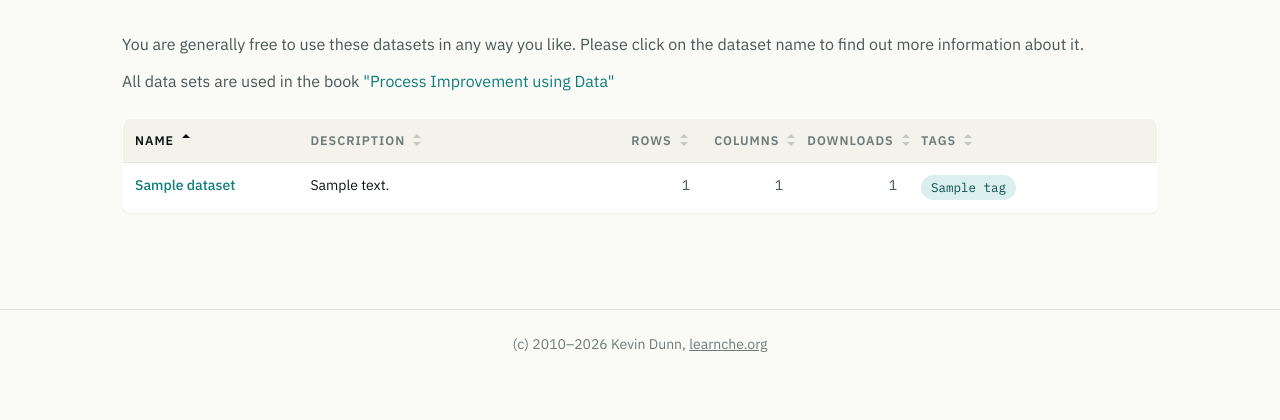
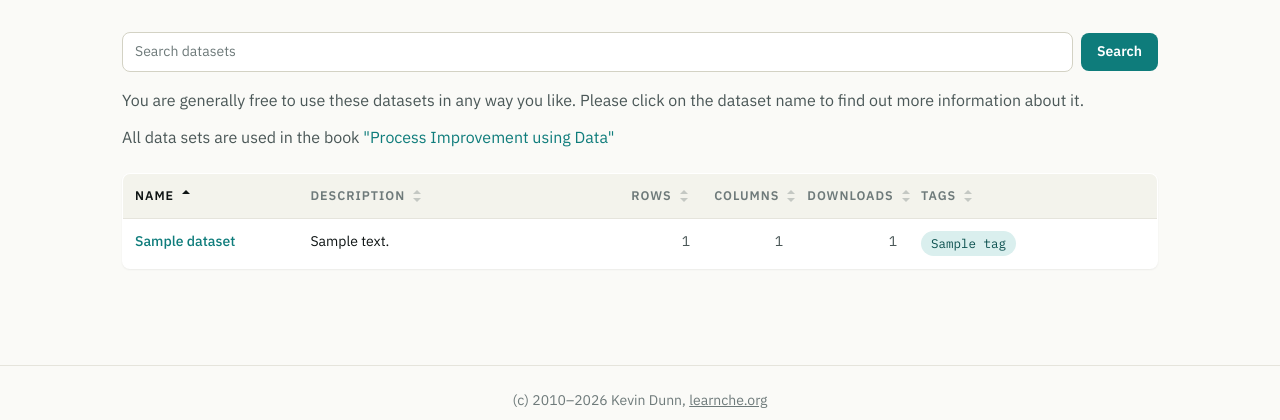
Before and after one commit to kgdunn/Django-dataset-download-app, a Django app: page / in a window 1280 px wide. Shown: the part 70-490 px from the top of the page. Run offline with Django 3.2, Linux system fonts and the light colour scheme; tables that the repository leaves empty hold one stand-in row (values such as "Sample post"); some libraries are stand-ins or nearby versions.

Commit message:
Add homepage free-text search bar (issue #94)
The homepage view (`/`) now honours an optional `?q=<terms>` query
string and filters the dataset table by substring across `name`,
`description`, `data_source`, `author_name`, and tag `name` /
`description`. Whitespace splits the query into tokens that must all
match. Empty / missing `q` returns the full table — pre-existing URLs
and behaviour are unchanged. `icontains` is used so SQLite dev,
Postgres CI, and Postgres prod stay in lock-step.

```diff
--- a/datasetapp/templates/datasetapp/all_datasets.html
+++ b/datasetapp/templates/datasetapp/all_datasets.html
@@ -12,12 +12,29 @@ Datasets{% endif %}{% endblock %}
     <p>{{current_tag_description}}</p>
 </div>
 {% else %}
+<form class="dataset-search" method="get" role="search" action="{% url 'datasetapp:dataset-home-page' %}">
+    <label for="dataset-search-input" class="visually-hidden">Search datasets</label>
+    <input type="search" id="dataset-search-input" name="q" value="{{ query|default:'' }}"
+           maxlength="100" placeholder="Search datasets" autocomplete="off">
+    <button type="submit" class="dataset-search__submit">Search</button>
+    {% if query %}
+    <a class="dataset-search__clear" href="{% url 'datasetapp:dataset-home-page' %}">Clear</a>
+    {% endif %}
+</form>
+{% if query %}
+<p class="dataset-search__summary">{{ result_count }} result{{ result_count|pluralize }} for &ldquo;{{ query }}&rdquo;.</p>
+{% if result_count == 0 %}
+<p class="dataset-search__empty">No datasets matched your search.
+    <a href="{% url 'datasetapp:dataset-home-page' %}">Show all datasets</a>.</p>
+{% endif %}
+{% else %}
 <div id="special_message">
     <p>You are generally free to use these datasets in any way you like. Please
     click on the dataset name to find out more information about it.
     <p>All data sets are used in the book
     <a href="http://learnche.org/pid">"Process Improvement using Data"</a>
 </div>
+{% endif %}
 {% endif %}
 
 <div class="dataset-results">
--- a/datasetapp/templates/datasetapp/base.html
+++ b/datasetapp/templates/datasetapp/base.html
@@ -387,6 +387,60 @@ p  { margin: 0 0 var(--sp-3) 0; }
     .dataset-table tbody td.dataset-downloads { display: none; }
 }
 
+/* Homepage search bar */
+.visually-hidden {
+    position: absolute !important;
+    width: 1px; height: 1px;
+    padding: 0; margin: -1px; overflow: hidden;
+    clip: rect(0, 0, 0, 0); white-space: nowrap; border: 0;
+}
+.dataset-search {
+    display: flex; flex-wrap: wrap; align-items: center; gap: var(--sp-2);
+    margin: 0 0 var(--sp-4) 0;
+}
+.dataset-search input[type="search"] {
+    flex: 1 1 240px; min-width: 0;
+    padding: var(--sp-2) var(--sp-3);
+    background: var(--color-surface);
+    color: var(--color-text);
+    border: 1px solid var(--color-border-strong);
+    border-radius: var(--radius);
+    font: inherit; font-size: var(--fs-sm);
+    transition: border-color var(--transition), box-shadow var(--transition);
+}
+.dataset-search input[type="search"]::placeholder { color: var(--color-text-subtle); }
+.dataset-search input[type="search"]:focus {
+    outline: none;
+    border-color: var(--color-accent);
+    box-shadow: 0 0 0 2px var(--color-accent-soft);
+}
+.dataset-search__submit {
+    padding: var(--sp-2) var(--sp-4);
+    background: var(--color-accent); color: var(--color-accent-fg);
+    border-radius: var(--radius);
+    font-weight: 600; font-size: var(--fs-sm);
+    transition: background var(--transition);
+}
+.dataset-search__submit:hover { background: var(--color-accent-hover); }
+.dataset-search__clear {
+    font-family: var(--font-mono); font-size: var(--fs-xs);
+    color: var(--color-text-subtle);
+}
+.dataset-search__summary {
+    margin: 0 0 var(--sp-4) 0;
+    color: var(--color-text-muted);
+    font-size: var(--fs-sm);
+}
+.dataset-search__empty {
+    margin: 0 0 var(--sp-5) 0;
+    padding: var(--sp-4);
+    background: var(--color-surface);
+    border: 1px solid var(--color-border);
+    border-left: 3px solid var(--color-accent);
+    border-radius: var(--radius);
+    color: var(--color-text-muted);
+}
+
 /* Tag-filter intro card */
 .tag-summary {
     margin: 0 0 var(--sp-5) 0;
--- a/datasetapp/views.py
+++ b/datasetapp/views.py
@@ -18,7 +18,7 @@ import re
 
 # Django imports
 from django.core.cache import cache
-from django.db.models import Count
+from django.db.models import Count, Q
 from django.db.models.functions import TruncDate
 from django.http import FileResponse, HttpResponse, HttpResponseRedirect
 from django.template.response import TemplateResponse
@@ -37,6 +37,32 @@ log_file = logging.getLogger("datasetapp")
 # ValueError on a missing/extra dot, which surfaced as a 500 and noise in the
 # logs.
 _DOWNLOAD_FILENAME_RE = re.compile(r"^[a-z0-9-]+\.[a-z]{3}$")
+
+# Homepage free-text search (issue #94). ``icontains`` keeps SQLite dev and
+# Postgres prod in lock-step; the catalogue is small enough that a six-field
+# OR-of-LIKEs is cheaper than the migration + dev/CI divergence Postgres FTS
+# would impose.
+_SEARCH_FIELDS = (
+    "name",
+    "description",
+    "data_source",
+    "author_name",
+    "tags__name",
+    "tags__description",
+)
+_SEARCH_MAX_LEN = 100
+_SEARCH_MAX_TOKENS = 8
+
+
+def _search_filter(query):
+    """Build a ``Q`` that ANDs whitespace tokens, ORed across each text field."""
+    q = Q()
+    for token in query.split()[:_SEARCH_MAX_TOKENS]:
+        per_token = Q()
+        for field in _SEARCH_FIELDS:
+            per_token |= Q(**{f"{field}__icontains": token})
+        q &= per_token
+    return q
 
 
 @never_cache
@@ -81,10 +107,24 @@ def display_by_tag(request, tag):
 
 def display_all(request):
     """
-    Displays all datasets in a table form, with brief summaries.
+    Displays all datasets in a table form, with brief summaries. An optional
+    ``?q=<terms>`` query string filters the list by substring across the
+    dataset name, description, data source, author name, and tag name /
+    description; whitespace splits the query into tokens that must all match.
     """
-    dataset_list = _annotate_with_downloads(Dataset.objects.order_by("slug"))[:]
-    context = {"dataset_list": dataset_list}
+    raw = (request.GET.get("q") or "").strip()[:_SEARCH_MAX_LEN]
+    qs = Dataset.objects.order_by("slug")
+    if raw:
+        # ``.distinct()`` collapses duplicate rows produced by the M2M tag
+        # join; it must be applied before ``_annotate_with_downloads`` so
+        # the ``Count(distinct=True)`` aggregate sees a deduped row set.
+        qs = qs.filter(_search_filter(raw)).distinct()
+    dataset_list = _annotate_with_downloads(qs)[:]
+    context = {
+        "dataset_list": dataset_list,
+        "query": raw,
+        "result_count": len(dataset_list) if raw else None,
+    }
     return TemplateResponse(request, "datasetapp/all_datasets.html", context)
 
 
--- a/pyproject.toml
+++ b/pyproject.toml
@@ -1,6 +1,6 @@
 [project]
 name = "openmv"
-version = "1.7.1"
+version = "1.8.0"
 description = "The Django site behind https://openmv.net — a public catalogue of small, real-world datasets."
 requires-python = ">=3.11"
 dependencies = [
```
Also changed, not shown: CLAUDE.md (+1 -1 lines), RELEASES.md (+46 -0 lines), datasetapp/tests/test_views.py (+75 -0 lines), 1 other file.
